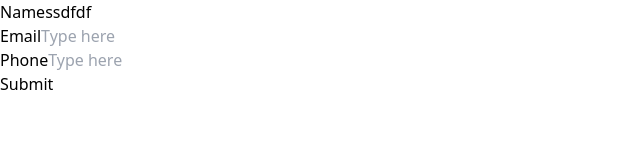
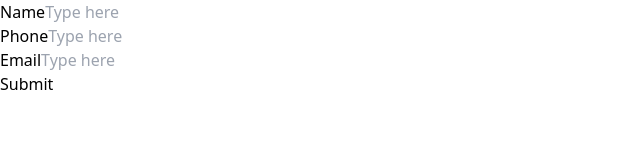
Before and after one commit to devsrsihab/React-Module-46, a React (Vite) app: page / in a window 1280 px wide. Shown: the top 160 px of the page, without its empty margins (0-640 px from the left). Built offline with nearby package versions, Linux system fonts and the light colour scheme.

Commit message:
Start dynamic form

```diff
--- a/src/App.jsx
+++ b/src/App.jsx
@@ -1,5 +1,6 @@
 // import Form from "./Components/Forms/Form"
-import CustomHookFrom from "./Components/Forms/CustomHookFrom";
+// import CustomHookFrom from "./Components/Forms/CustomHookFrom";
+import DynamicForm from "./Components/Forms/DynamicForm";
 // import RefForm from "./Components/Forms/RefForm"
 // import SateForm from "./Components/Forms/SateForm"
 
@@ -8,7 +9,7 @@ function App() {
     <>
       <main className="flex bg-accent  justify-center items-center h-screen">
         <div className="container  mx-auto p-10    ">
-          <CustomHookFrom />
+          <DynamicForm/>
         </div>
       </main>
     </>
--- /dev/null
+++ b/src/Components/Forms/DynamicForm.jsx
@@ -0,0 +1,51 @@
+
+const DynamicForm = () => {
+
+    const handleForm = (e) => {
+      e.preventDefault();
+
+    }
+
+  return (
+    <form onSubmit={handleForm} action="" autoComplete="off">
+    <div className="form-group">
+      <label className="label">
+        <span className="label-text">Name</span>
+      </label>
+      <input
+        name="name"
+        type="text"
+        placeholder="Type here"
+        className="input input-bordered input-warning w-full max-w-xs"
+      />
+    </div>
+    <div className="form-group">
+      <label className="label">
+        <span className="label-text">Phone</span>
+      </label>
+      <input
+        name="phone"
+        type="text"
+        placeholder="Type here"
+        className="input input-bordered input-warning w-full max-w-xs"
+      />
+    </div>
+    <div className="form-group">
+      <label className="label">
+        <span className="label-text">Email</span>
+      </label>
+      <input
+        name="email"
+        type="text"
+        placeholder="Type here"
+        className="input input-bordered input-warning w-full max-w-xs"
+      />
+    </div>
+    <button type="submit" className="btn btn-primary mt-5">
+      Submit
+    </button>
+  </form>
+  )
+}
+
+export default DynamicForm
```
